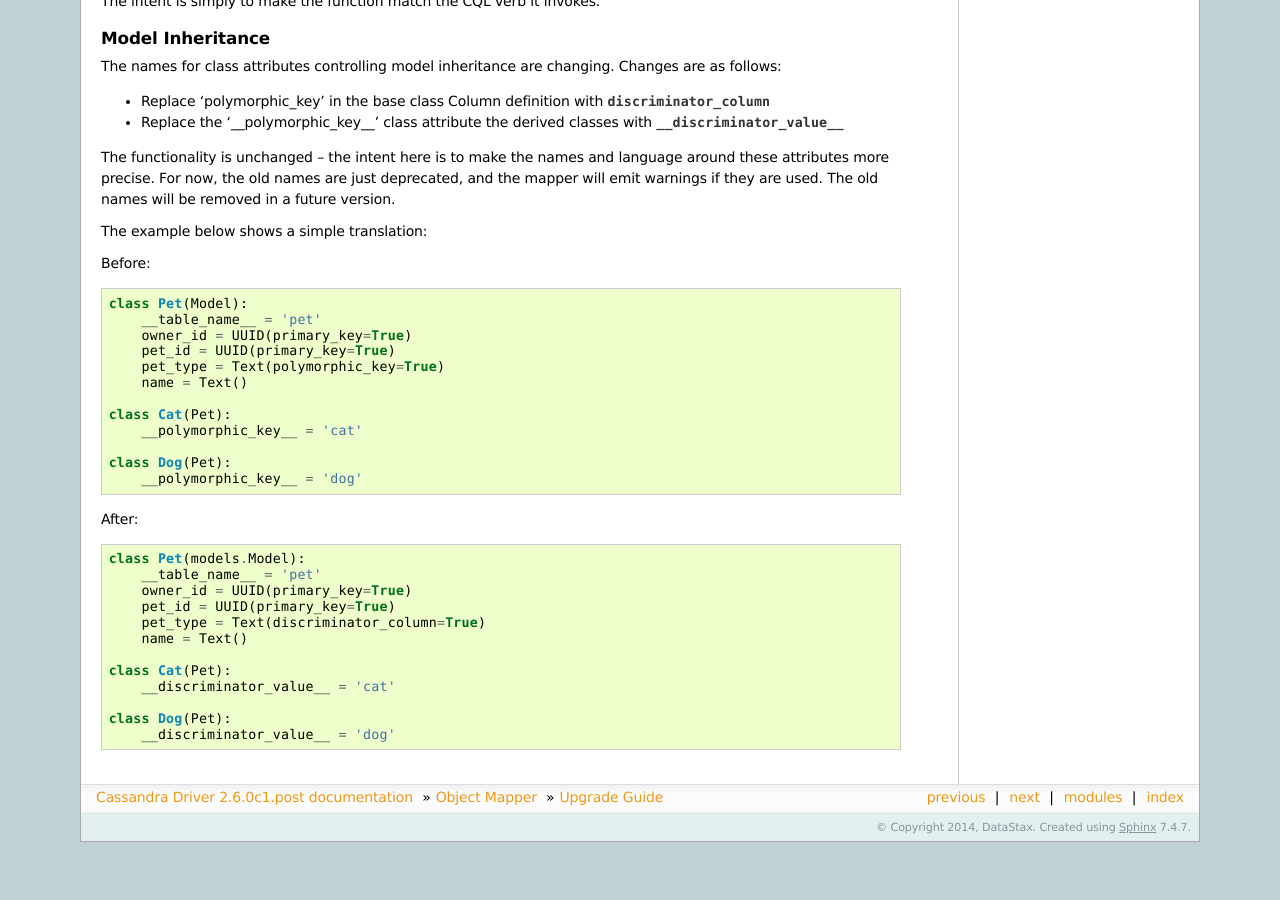
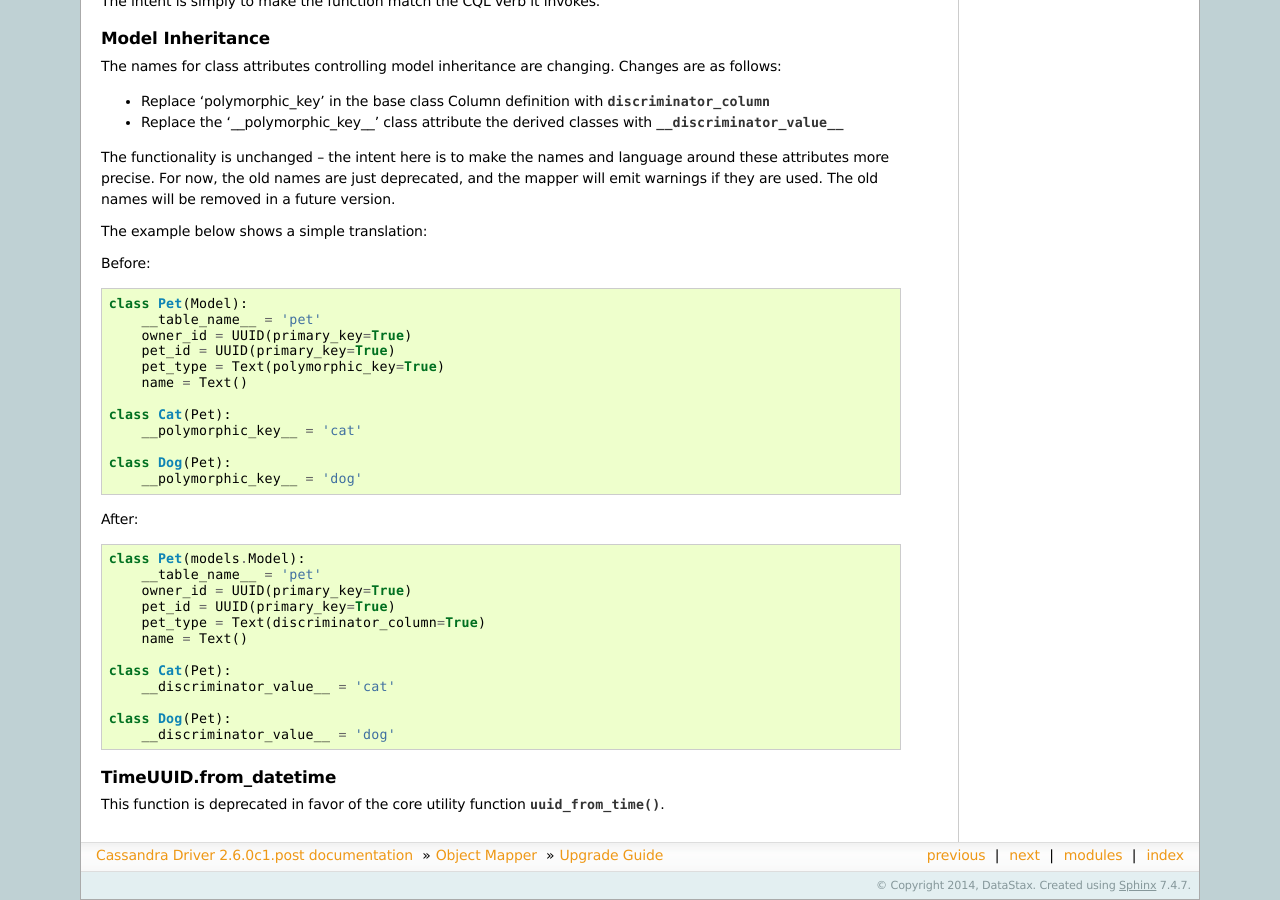
Before and after one commit to datastax/python-driver, a Sphinx documentation site: the page built from docs/cqlengine/upgrade_guide.rst, in a window 1280 px wide and 900 px high, scrolled down 1852 px. Built offline with Sphinx 7.4.7, drawn with Linux system fonts in a browser that asks for light colours; pages that are not in the unit, such as notebooks, are missing from menus; before the commit the page ends 2694 px from its top, so only the background shows below that; some of the changed text lies outside the part shown.

Commit message:
cqle doc: deprecated TimeUUID.from_datetime

```diff
--- a/docs/api/cassandra/cqlengine/columns.rst
+++ b/docs/api/cassandra/cqlengine/columns.rst
@@ -78,6 +78,8 @@ Columns of all types are initialized by passing :class:`.Column` attributes to t
 
 .. autoclass:: TimeUUID(**kwargs)
 
+    .. automethod:: from_datetime
+
 .. autoclass:: TinyInt(**kwargs)
 
 .. autoclass:: UserDefinedType
--- a/docs/cqlengine/upgrade_guide.rst
+++ b/docs/cqlengine/upgrade_guide.rst
@@ -148,3 +148,8 @@ After::
 
     class Dog(Pet):
         __discriminator_value__ = 'dog'
+
+
+TimeUUID.from_datetime
+----------------------
+This function is deprecated in favor of the core utility function :func:`~.uuid_from_time`.
```
Also changed, not shown: 1 other file.
